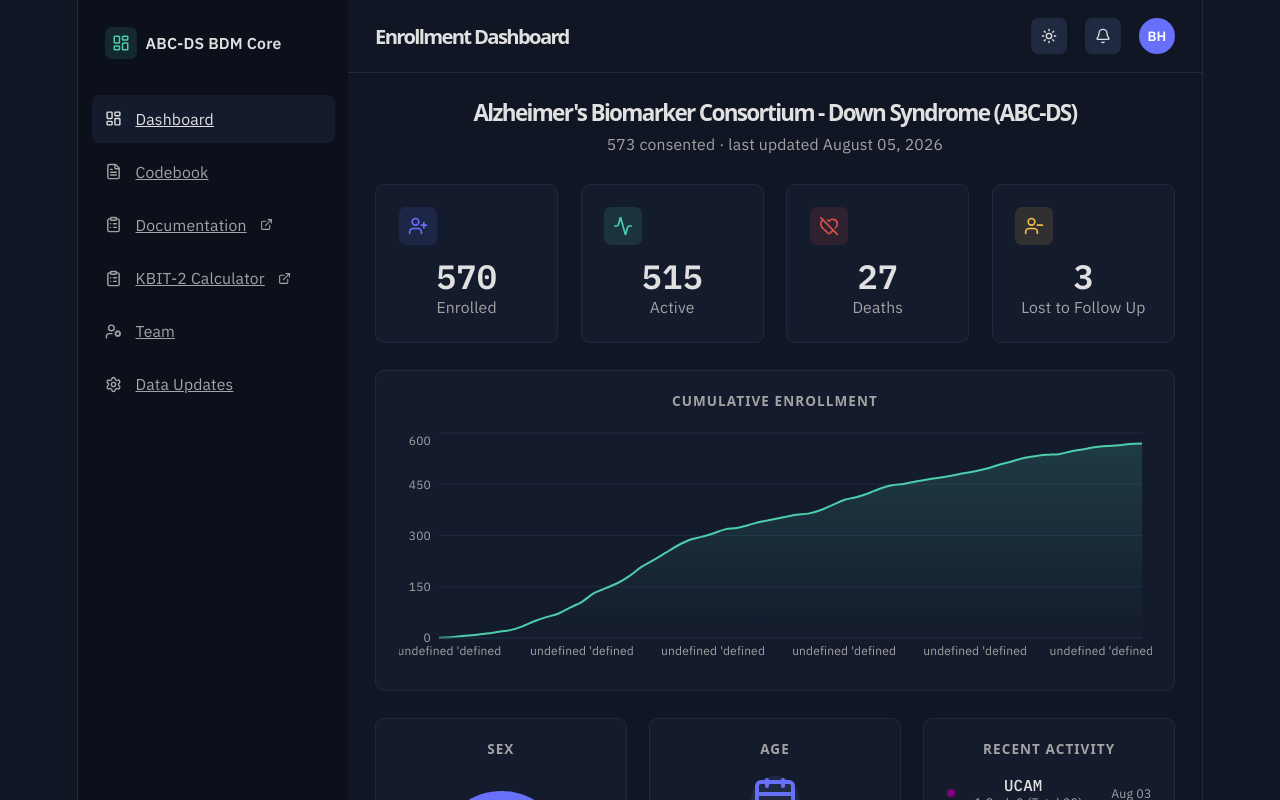
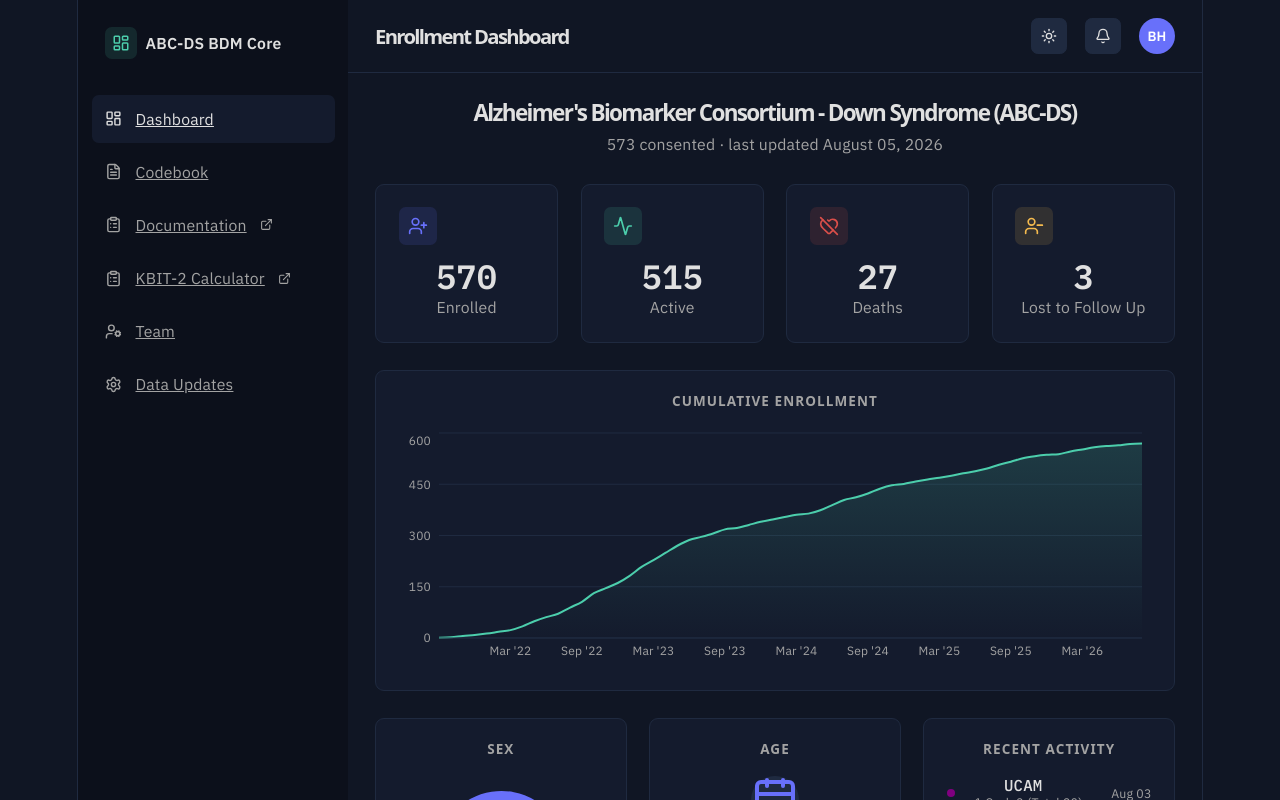
Before and after one commit to abcds-core/bdm, a React (Vite) app: page / in a window 1280 px wide. Shown: the top 800 px of the page. Built offline with nearby package versions, Linux system fonts and the light colour scheme.

Commit message:
Update bdm core site

```diff
--- a/package.json
+++ b/package.json
@@ -9,7 +9,7 @@
     "build": "vite build",
     "lint": "eslint .",
     "preview": "vite preview",
-    "deploy": "gh-pages -d dist"
+    "deploy": "npm run build && gh-pages -d dist"
   },
   "dependencies": {
     "gh-pages": "^6.3.0",
--- a/src/components/EnrollmentTrendChart.jsx
+++ b/src/components/EnrollmentTrendChart.jsx
@@ -25,19 +25,27 @@ const MONTH_ABBR = [
   "Dec",
 ];
 
+function formatLabel(dateStr) {
+  const [year, month] = dateStr.split("-").map(Number);
+  return `${MONTH_ABBR[month - 1] ?? month} '${String(year).slice(2)}`;
+}
+
 export default function EnrollmentTrendChart({ data }) {
   const chartData = useMemo(() => {
     if (!Array.isArray(data)) return [];
 
     return [...data]
-      .sort((a, b) => a.year - b.year || a.month - b.month)
+      .sort((a, b) => a.examdate.localeCompare(b.examdate))
       .map((d) => ({
-        label: `${MONTH_ABBR[d.month - 1] ?? d.month} '${String(d.year).slice(2)}`,
-        year: d.year,
-        month: d.month,
+        label: formatLabel(d.examdate),
+        examdate: d.examdate,
         cumulative: d.n,
       }));
   }, [data]);
+
+  const ticks = useMemo(() => {
+    return chartData.map((d) => d.label).filter((_, i) => i > 1 && i % 6 === 0); // skip first 2 points, then every 6th
+  }, [chartData]);
 
   return (
     <div className="enrollment-trend-chart">
@@ -63,11 +71,10 @@ export default function EnrollmentTrendChart({ data }) {
           <CartesianGrid stroke="var(--border)" vertical={false} />
           <XAxis
             dataKey="label"
+            ticks={ticks}
             tick={{ fontSize: 12, fill: "var(--text-muted)" }}
             axisLine={{ stroke: "var(--border)" }}
             tickLine={false}
-            interval="preserveStartEnd"
-            minTickGap={24}
           />
           <YAxis
             tick={{ fontSize: 12, fill: "var(--text-muted)" }}
@@ -80,7 +87,6 @@ export default function EnrollmentTrendChart({ data }) {
               borderRadius: 8,
               border: "1px solid var(--border)",
             }}
-            labelFormatter={(label) => label}
             formatter={(value) => [value, "Enrollment"]}
           />
           <Area
```
Also changed, not shown: 5 other files (tests, documents, lock files or other folders).
